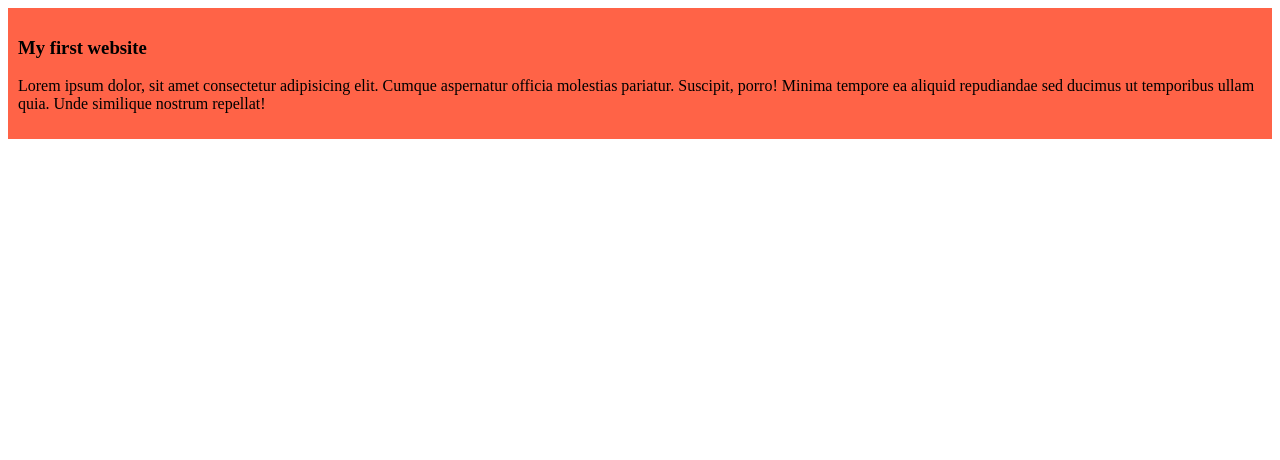
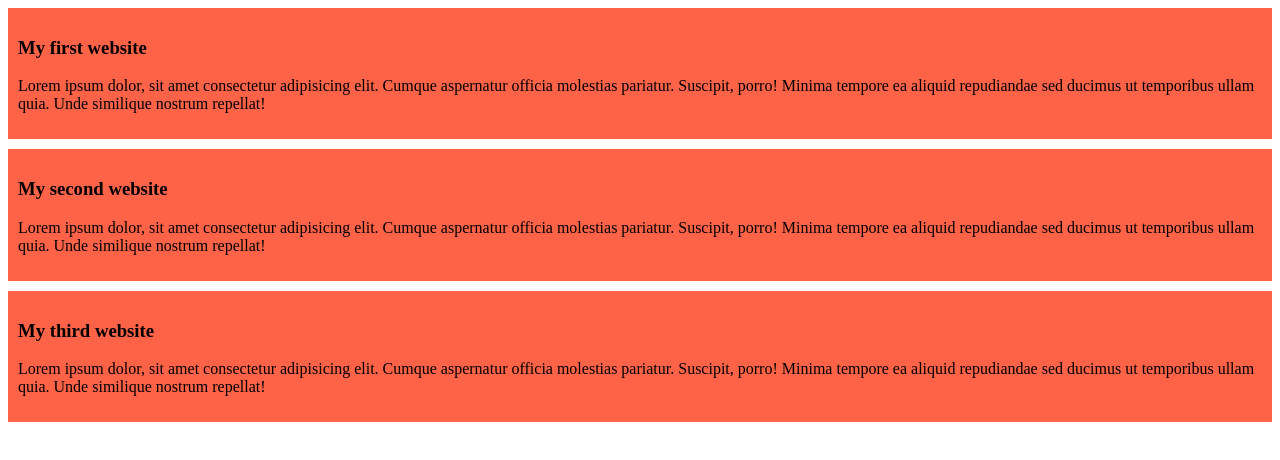
Before and after one commit to HosainMiazy/my-first-github-repo, a plain HTML site: page index.html in a window 1280 px wide. Drawn offline with Linux system fonts and the light colour scheme.

Commit message:
added the second and third blog

```diff
--- a/index.html
+++ b/index.html
@@ -11,5 +11,13 @@
     <h3>My first website</h3>
     <p>Lorem ipsum dolor, sit amet consectetur adipisicing elit. Cumque aspernatur officia molestias pariatur. Suscipit, porro! Minima tempore ea aliquid repudiandae sed ducimus ut temporibus ullam quia. Unde similique nostrum repellat!</p>
    </div>
+   <div>
+    <h3>My second website</h3>
+    <p>Lorem ipsum dolor, sit amet consectetur adipisicing elit. Cumque aspernatur officia molestias pariatur. Suscipit, porro! Minima tempore ea aliquid repudiandae sed ducimus ut temporibus ullam quia. Unde similique nostrum repellat!</p>
+   </div>
+   <div>
+    <h3>My third website</h3>
+    <p>Lorem ipsum dolor, sit amet consectetur adipisicing elit. Cumque aspernatur officia molestias pariatur. Suscipit, porro! Minima tempore ea aliquid repudiandae sed ducimus ut temporibus ullam quia. Unde similique nostrum repellat!</p>
+   </div>
 </body>
 </html>
--- a/styles/blog.css
+++ b/styles/blog.css
@@ -1,4 +1,5 @@
 div{
     background-color: tomato;
     padding: 10px;
+    margin-bottom: 10px;
 }
```
